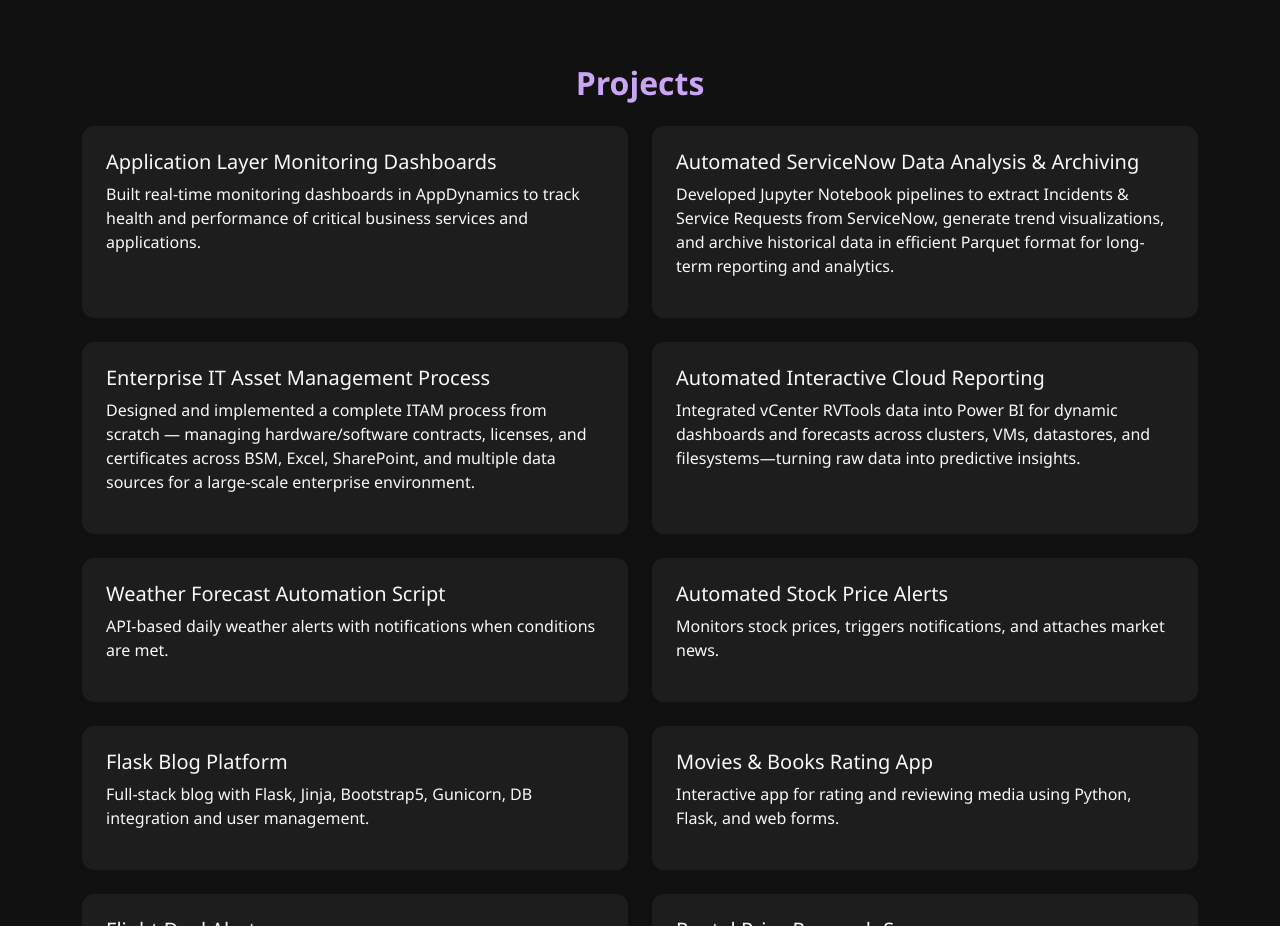
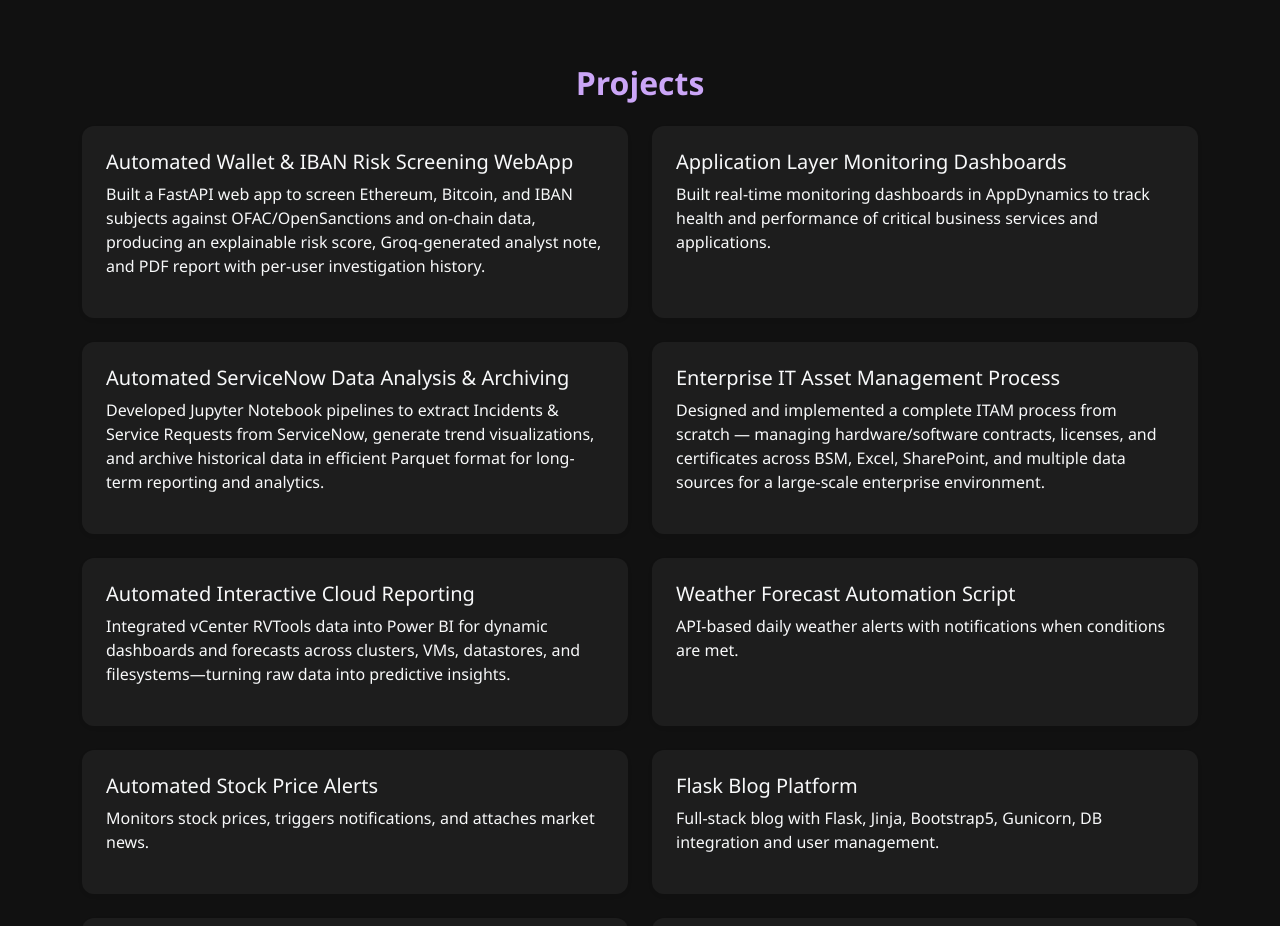
Before and after one commit to stenx01/resume, a plain HTML site: page index.html in a window 1280 px wide. Shown: the part 2320-3246 px from the top of the page. Drawn offline with nearby package versions, Linux system fonts and the light colour scheme.

Commit message:
added the risk tool

```diff
--- a/index.html
+++ b/index.html
@@ -118,6 +118,12 @@
   <h2 class="text-center mb-4">Projects</h2>
   <div class="row">
     <!-- New professional projects first -->
+    <div class="col-md-6 mb-4">
+      <div class="project-card p-4 shadow-sm h-100">
+        <h5>Automated Wallet & IBAN Risk Screening WebApp</h5>
+        <p>Built a FastAPI web app to screen Ethereum, Bitcoin, and IBAN subjects against OFAC/OpenSanctions and on-chain data, producing an explainable risk score, Groq-generated analyst note, and PDF report with per-user investigation history.</p>
+      </div>
+    </div>
     <div class="col-md-6 mb-4">
       <div class="project-card p-4 shadow-sm h-100">
         <h5>Application Layer Monitoring Dashboards</h5>
```
